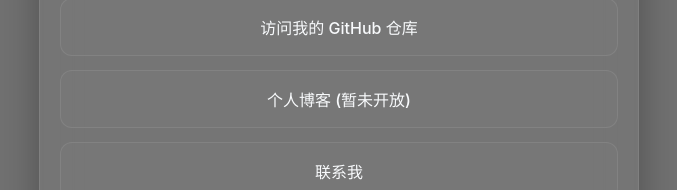
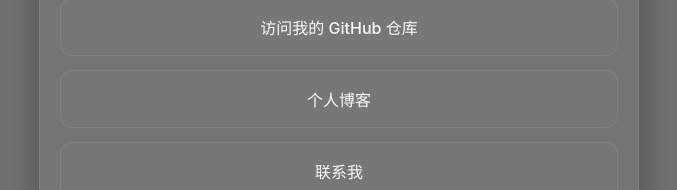
Before and after one commit to liqm723-afk/liqm723-afk.github.io, a plain HTML site: page index.html in a window 1280 px wide. Shown: the part 428-618 px from the top of the page, without its empty margins (301-978 px from the left). Drawn offline with Linux system fonts and the light colour scheme.

Commit message:
Update index.html
index

```diff
--- a/index.html
+++ b/index.html
@@ -130,7 +130,7 @@
         <!-- 个人链接导航 -->
         <div class="links">
             <a href="https://github.com" class="link-card" target="_blank">访问我的 GitHub 仓库</a>
-            <a href="#" class="link-card">个人博客 (暂未开放)</a>
+            <a href="https://liqm723-afk.github.io/liqm723-afk/" class="link-card">个人博客</a>
             <a href="mailto:liqm723@mail.com" class="link-card">联系我</a>
         </div>
     </div>
```
